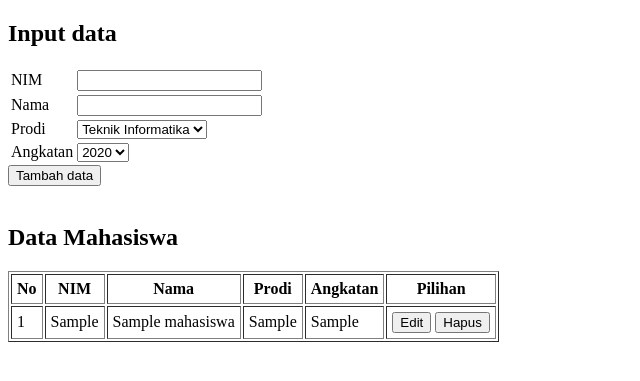
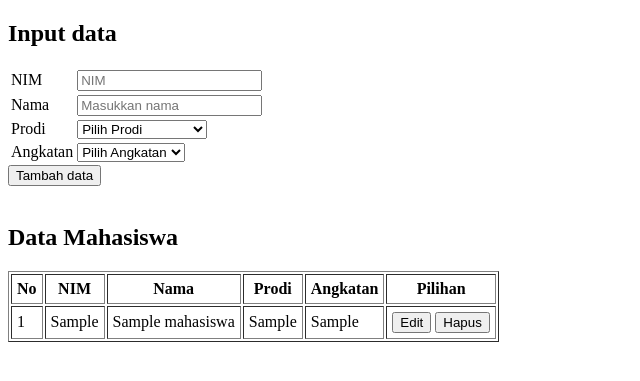
Before and after one commit to han2512/118140156_A2, a PHP site: page / in a window 1280 px wide. Shown: the top 381 px of the page, without its empty margins (0-640 px from the left). Run offline with PHP 8.4, Linux system fonts and the light colour scheme; tables that the repository leaves empty or names only in its code hold one stand-in row (values such as "Sample post").

Commit message:
Praktikum6

```diff
--- a/prak6/index.html
+++ b/prak6/index.html
@@ -12,15 +12,16 @@
         <table>
         <tr>
             <td><label>NIM</label></td>
-            <td><input type="number" name="nim"></td>
+            <td><input type="number" name="nim" placeholder="NIM" id="updateNim"></td>
         </tr>
         <tr>
             <td><label>Nama</label></td>
-            <td><input type="text" name="nama"><br></td>
+            <td><input type="text" name="nama" placeholder="Masukkan nama" id="updateNama"><br></td>
         </tr>
         <tr>
             <td><label>Prodi</label></td>
-            <td><select name="prodi">
+            <td><select name="prodi" id="updateProdi">
+                <option value="" disabled selected>Pilih Prodi</option>
                 <option value="IF">Teknik Informatika</option>
                 <option value="EL">Teknik Elektro</option>
                 <option value="TG">Teknik Geofisika</option>
@@ -32,7 +33,8 @@
         </tr>
         <tr>
             <td><label>Angkatan</label></td>
-            <td><select name="angkatan">
+            <td><select name="angkatan" id="updateAngkatan">
+                <option value="" disabled selected>Pilih Angkatan</option>
                 <option value="2020">2020</option>
                 <option value="2019">2019</option>
                 <option value="2018">2018</option>
--- a/prak6/tampil.php
+++ b/prak6/tampil.php
@@ -9,8 +9,7 @@
     </tr>
     <?php
     include "koneksi.php";
-    $hasil = mysqli_query($kon,
-    "select * from mahasiswa order by nim asc");
+    $hasil = mysqli_query($kon, "select * from mahasiswa order by nim asc");
     $no = 0;
     while($data = mysqli_fetch_array($hasil)):
     $no++;
@@ -29,6 +28,10 @@
     <?php endwhile;?>
 </table>
 <script type='text/javascript'>
+function reset(){
+    document.getElementById("Nim").innerHTML = '';
+    document.getElementById("Nama").innerHTML = '';
+}
 $(document).on('click', '.hapus', function(){
     var id = $(this).attr('id');
     $.ajax({
@@ -42,4 +45,29 @@ $(document).on('click', '.hapus', function(){
         }
     });
 });
+
+$(document).on('click', '.edit', function(){
+    var id = $(this).attr('id');
+    var nama=$("#updateNama").val();
+    var prodi=$("#updateProdi").val();
+    var angkatan=$("#updateAngkatan").val();
+    $.ajax({
+        type    : 'POST',
+        url :"update.php",
+        data: {
+            id:id,
+            nama:nama,
+            prodi:prodi,
+            angkatan:angkatan
+        },
+        cache   : false,
+        success : function(data){
+            reset();
+            $('#updateNim').val(id);
+            $('#tampil_data').load("tampil.php");
+        }, error: function(response){
+            console.log(response.responseText);
+        }
+    });
+});
 </script>
```
Also changed, not shown: prak6/update.php (+7 -9 lines).
